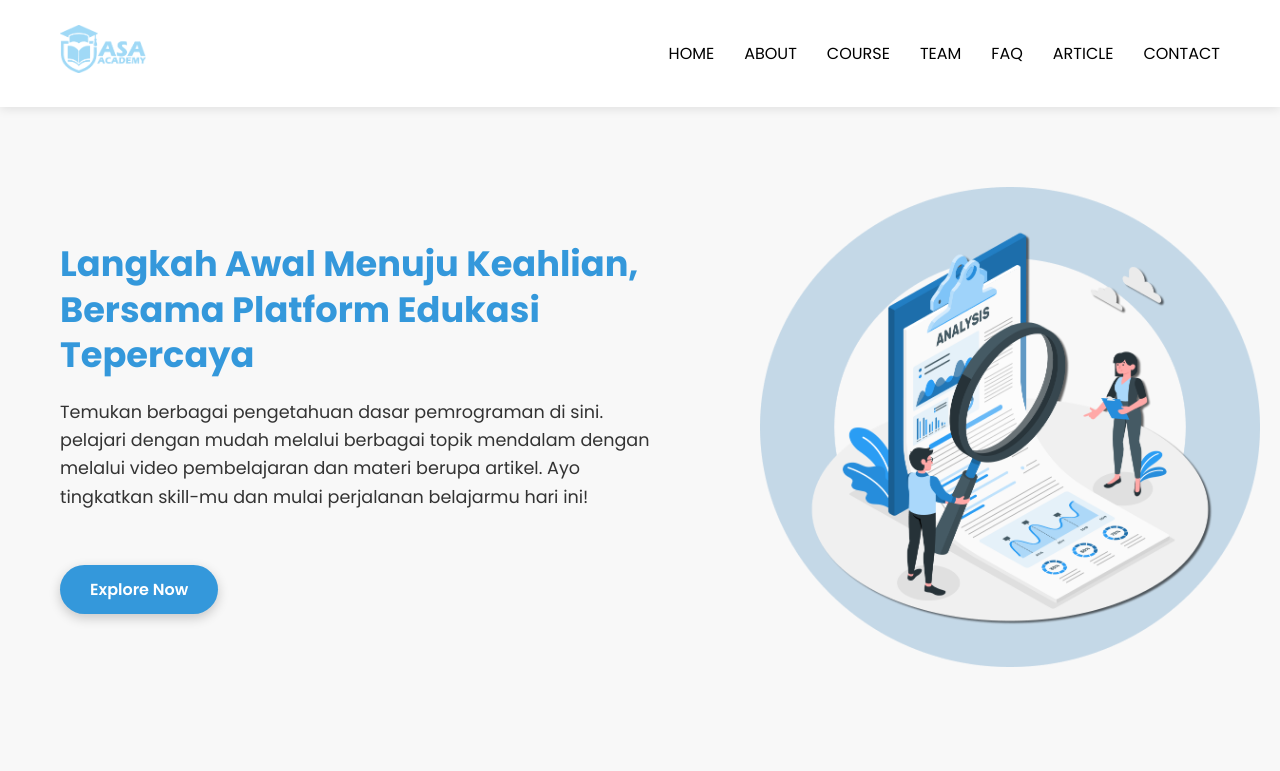
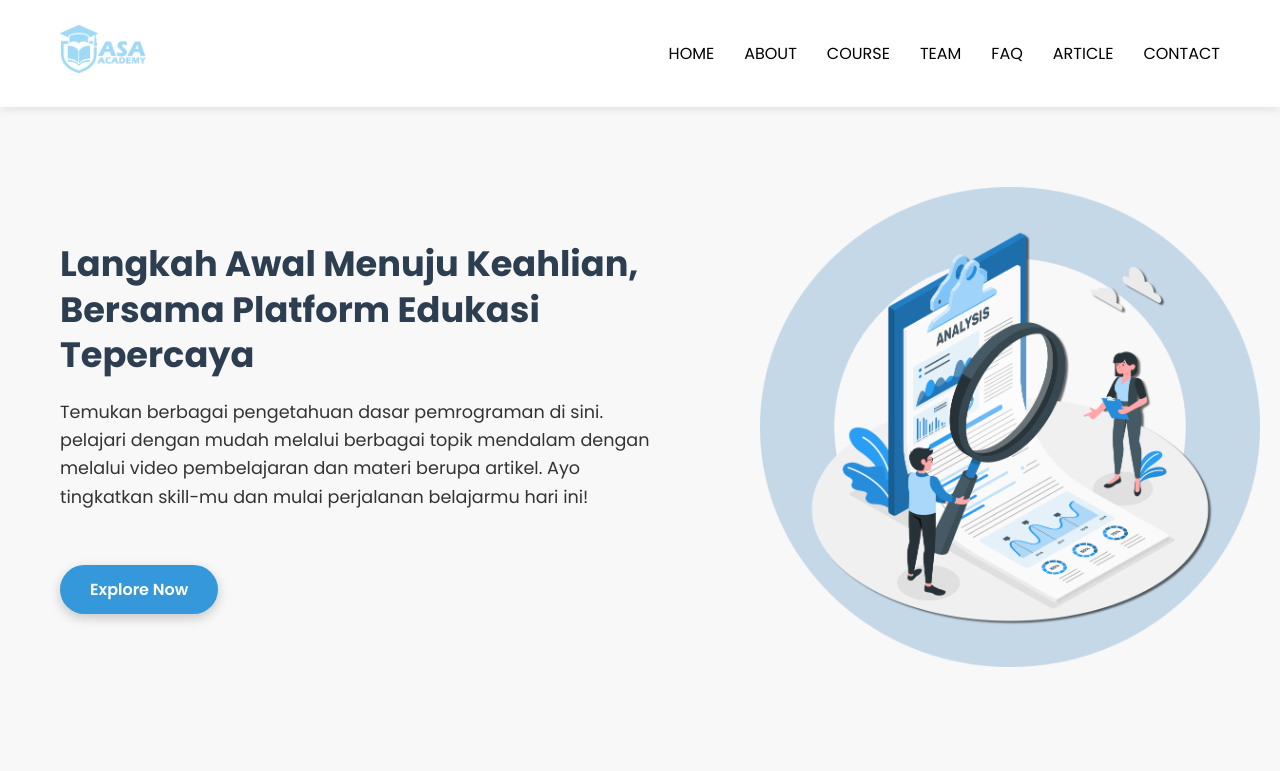
Before and after one commit to saavaurs/ASA-Academy, a React (Create React App) app: page /about in a window 1280 px wide. Shown: the top 771 px of the page. Built offline with nearby package versions, Linux system fonts and the light colour scheme.

Commit message:
navigate

```diff
--- a/src/components/about/about.css
+++ b/src/components/about/about.css
@@ -51,7 +51,7 @@
 
 .hero-content h2 {
   font-size: 2.2rem;
-  color: #3498db;
+  color: #2c3e50;
   margin-bottom: 20px;
   line-height: 1.3;
 }
--- a/src/components/about/about.jsx
+++ b/src/components/about/about.jsx
@@ -1,7 +1,9 @@
 import React from "react";
+import { useNavigate } from "react-router-dom";
 import "./about.css";
 
 const About = () => {
+  const navigate = useNavigate();
   return (
     <div className="about-page">
 
@@ -14,7 +16,7 @@ const About = () => {
             Temukan berbagai pengetahuan dasar pemrograman di sini. pelajari dengan mudah melalui berbagai topik mendalam
             dengan melalui video pembelajaran dan materi berupa artikel. Ayo tingkatkan skill-mu dan mulai perjalanan belajarmu hari ini!
           </p>
-          <button className="explore-button">Explore Now</button>
+          <button className="explore-button" onClick={() => navigate('/courses')}>Explore Now</button>
         </div>
         <div className="hero-image"> {/* Tambahkan div untuk gambar */}
           <img src="/images/about/bunderan.png" alt="Bundaran" />
```
